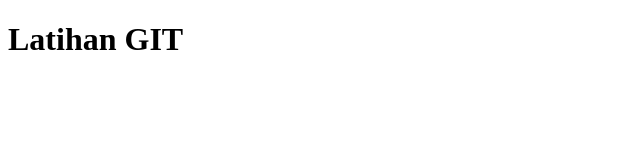
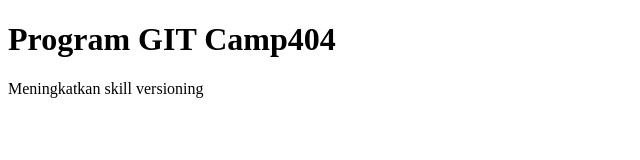
Before and after one commit to muharrir/latihanGIT, a plain HTML site: page index.html in a window 1280 px wide. Shown: the whole page, without its empty margins (0-640 px from the left). Drawn offline with Linux system fonts and the light colour scheme.

Commit message:
menambahkan css+modif index

```diff
--- a/index.html
+++ b/index.html
@@ -6,6 +6,7 @@
     <title>Latihan GIT</title>
   </head>
   <body>
-    <h1>Latihan GIT</h1>
+    <h1>Program GIT Camp404</h1>
+    <p>Meningkatkan skill versioning</p>
   </body>
 </html>
--- /dev/null
+++ b/style.css
@@ -0,0 +1,4 @@
+p {
+  font-family: Arial, Helvetica, sans-serif;
+  font-size: 14px;
+}
```
